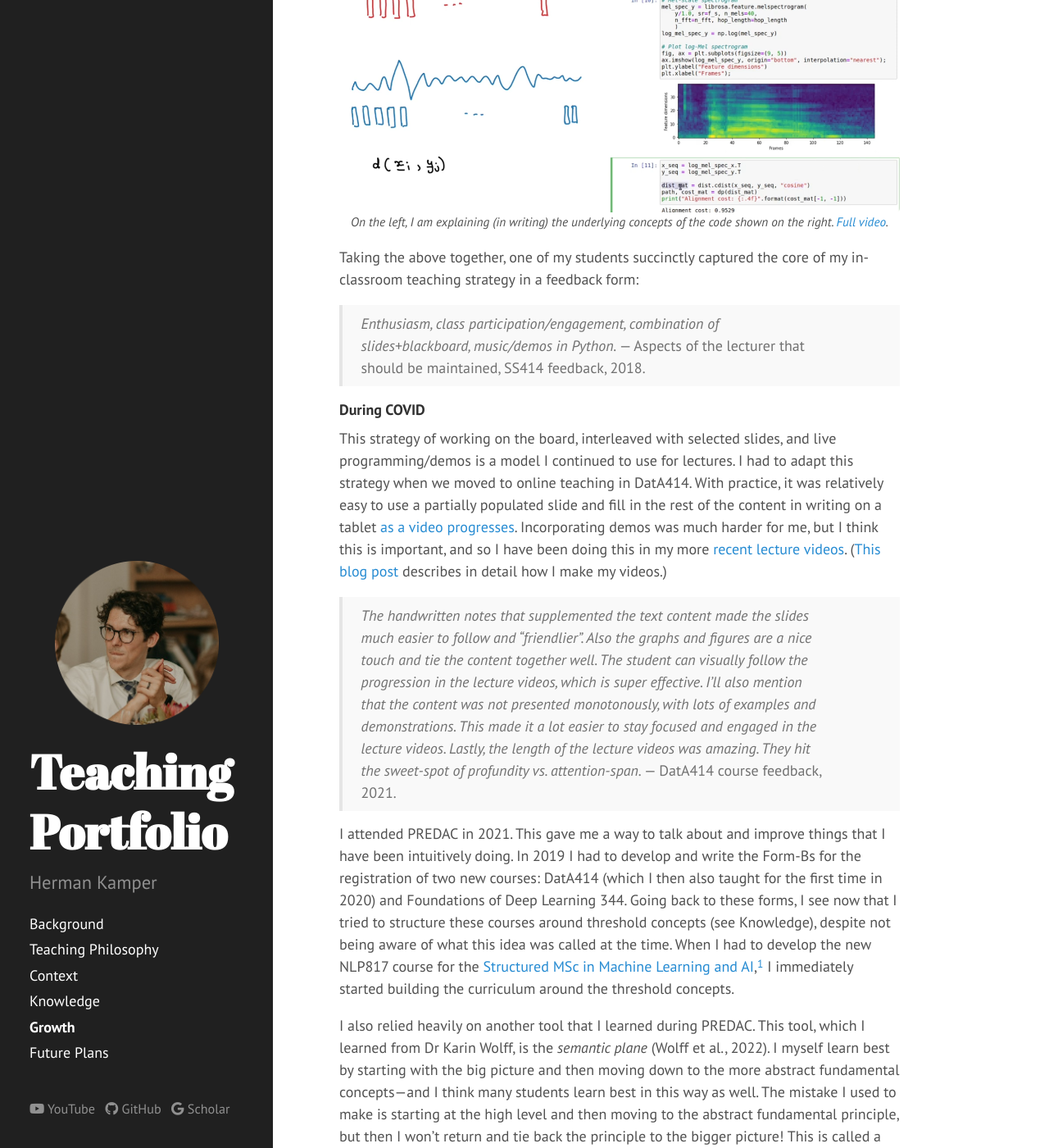
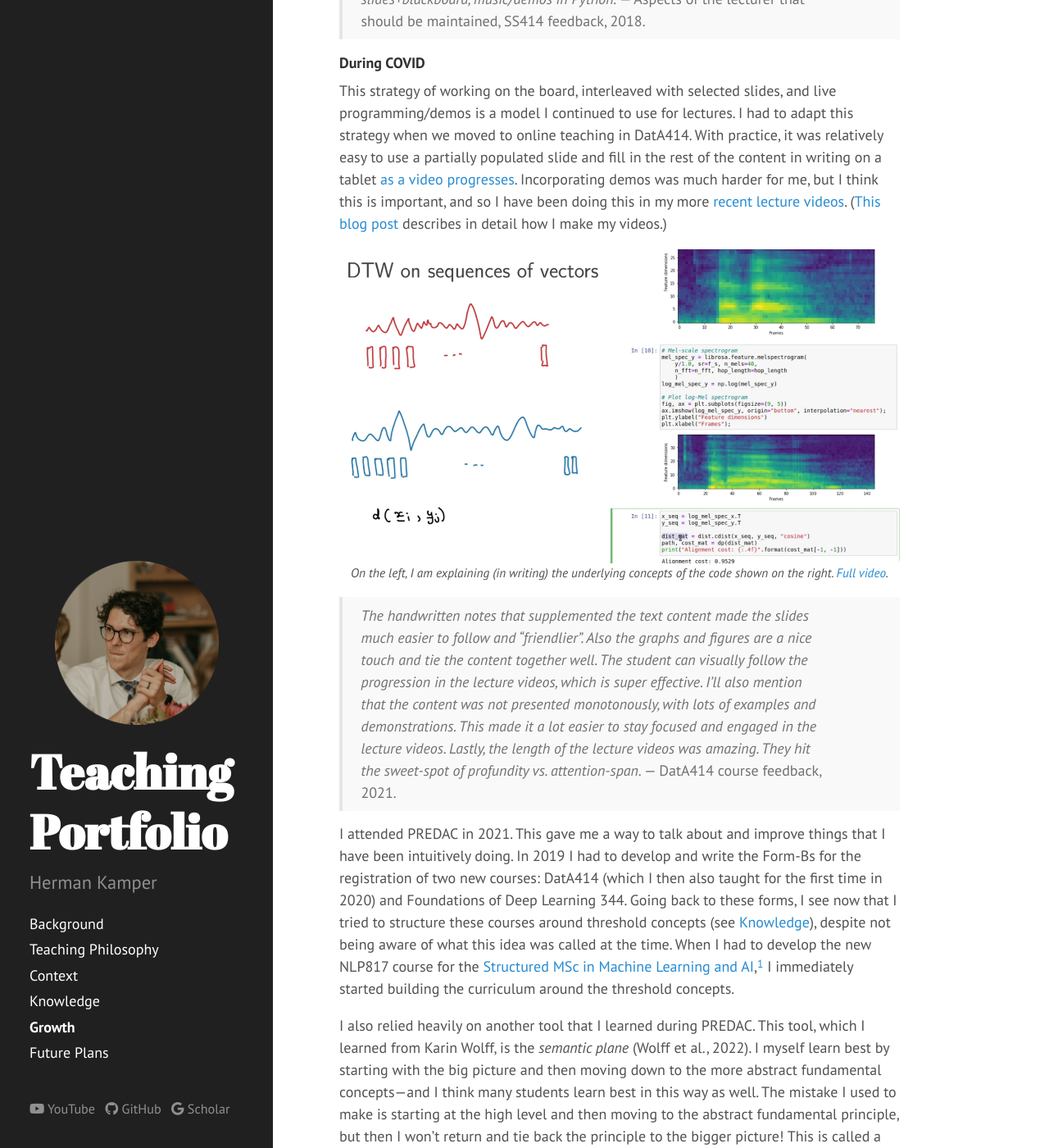
Before and after one commit to kamperh/teaching_portfolio, a Jekyll site: the page built from growth.md, in a window 1280 px wide and 1400 px high, scrolled down 1164 px. Shown: the whole window at 82% size. Built offline with Jekyll 4.4.1, drawn with Linux system fonts in a browser that asks for light colours; nearby versions of some CDN libraries; some of the changed text lies outside the part shown.

```diff
--- a/growth.md
+++ b/growth.md
@@ -17,9 +17,6 @@ During my PhD, I tutored students at the University of Edinburgh. A crucial less
 
 After my postdoc in Chicago, I returned to Stellenbosch. The first course I taught was CP143. CP143 has four lecturers and relies on a common set of slides. I realized early on that just flipping through slides is a guaranteed way of getting students to fall asleep. After watching [lectures from Stanford](https://www.youtube.com/watch?v=KkMDCCdjyW8), I decided to rather work predominantly on the blackboard. Having to write things out forces students to engage and learn actively. I still use slides, but only selectively. Slides and writing on the blackboard would be interleaved with me writing computer programs on the fly to solve example problems. This combination of technologies provides a multimodal form of learning but also forces students to look at their own handwriting afterwards and make the content their own.
 
-![]({{site.url}}/fig/dtw_video.png)
-*On the left, I am explaining (in writing) the underlying concepts of the code shown on the right. [Full video](https://youtu.be/X6phfLqN5pY?t=90).*
-
 Taking the above together, one of my students succinctly captured the core of my in-classroom teaching strategy in a feedback form:
 
 > *Enthusiasm, class participation/engagement, combination of slides+blackboard, music/demos in Python.* --- Aspects of the lecturer that should be maintained, SS414 feedback, 2018.
@@ -28,6 +25,8 @@ Taking the above together, one of my students succinctly captured the core of my
 
 This strategy of working on the board, interleaved with selected slides, and live programming/demos is a model I continued to use for lectures. I had to adapt this strategy when we moved to online teaching in DatA414. With practice, it was relatively easy to use a partially populated slide and fill in the rest of the content in writing on a tablet [as a video progresses](https://youtu.be/L5-lxSGO9bM?t=275). Incorporating demos was much harder for me, but I think this is important, and so I have been doing this in my more [recent lecture videos](https://youtu.be/PPmNYwVbcts?t=40). ([This blog post](https://www.weaklysupervised.com/2021/01/15/why-lecture-videos/) describes in detail how I make my videos.)
 
+![]({{site.url}}/fig/dtw_video.png)
+*On the left, I am explaining (in writing) the underlying concepts of the code shown on the right. [Full video](https://youtu.be/X6phfLqN5pY?t=90).*
 
 > *The handwritten notes that supplemented the text content made the slides much easier to follow and
 "friendlier". Also the graphs and figures are a nice touch and tie the content together well. The student
@@ -36,10 +35,11 @@ the content was not presented monotonously, with lots of examples and demonstrat
 lot easier to stay focused and engaged in the lecture videos. Lastly, the length of the lecture videos was
 amazing. They hit the sweet-spot of profundity vs. attention-span.* --- DatA414 course feedback, 2021.
 
-I attended PREDAC in 2021. This gave me a way to talk about and improve things that I have been intuitively doing. In 2019 I had to develop and write the Form-Bs for the registration of two new courses: DatA414 (which I then also taught for the first time in 2020) and Foundations of Deep Learning 344. Going back to these forms, I see now that I tried to structure these courses around threshold concepts (see Knowledge), despite not being aware of what this idea was called at the time. When I had to develop the new NLP817 course for the [Structured MSc in Machine Learning and AI](https://mlai.sun.ac.za/),[^1] I immediately started building the curriculum around the threshold concepts.
+I attended PREDAC in 2021. This gave me a way to talk about and improve things that I have been intuitively doing. In 2019 I had to develop and write the Form-Bs for the registration of two new courses: DatA414 (which I then also taught for the first time in 2020) and Foundations of Deep Learning 344. Going back to these forms, I see now that I tried to structure these courses around threshold concepts (see [Knowledge]({{site.url}}/knowledge/)), despite not being aware of what this idea was called at the time. When I had to develop the new NLP817 course for the [Structured MSc in Machine Learning and AI](https://mlai.sun.ac.za/),[^1] I immediately started building the curriculum around the threshold concepts.
 
-I also relied heavily on another tool that I learned during PREDAC. This tool, which I learned from Dr Karin Wolff, is the *semantic plane* (Wolff et al., 2022). I myself learn best by starting with the big picture and then moving down to the more abstract fundamental concepts---and I think many students learn best in this way as well. The mistake I used to make is starting at the high level and then moving to the abstract fundamental principle, but then I won't return and tie back the principle to the bigger picture! This is called a semantic escalator (Maton, 2013). What I am increasingly doing now is moving towards a semantic wave profile: tying the abstract back to the concrete as you proceed through a lecture. I recently redesigned the first DatA414 lecture to deliberately move over the semantic plane, as illustrated below.
+I also relied heavily on another tool that I learned during PREDAC. This tool, which I learned from Karin Wolff, is the *semantic plane* (Wolff et al., 2022). I myself learn best by starting with the big picture and then moving down to the more abstract fundamental concepts---and I think many students learn best in this way as well. The mistake I used to make is starting at the high level and then moving to the abstract fundamental principle, but then I won't return and tie back the principle to the bigger picture! This is called a semantic escalator (Maton, 2013). What I am increasingly doing now is moving towards a semantic wave profile: tying the abstract back to the concrete as you proceed through a lecture. I recently redesigned the first DatA414 lecture to deliberately move over the semantic plane, as illustrated below.
 
+![]({{site.url}}/fig/semantic_plane.png)
 *The semantic plane moves from simple to complex on the x-axis, and from concrete to abstract on the y-axis. The figure illustrates how I use the plane to navigate through a lecture on simple linear regression. I start and end in the complex-concrete quadrant, moving roughly clockwise through the quadrants, but still referring back to previous quadrants as I move around.*
 
 #### After COVID
```
Also changed, not shown: other parts of growth.md (+8 -0 lines), context.md (+1 -1 lines), future.md (+1 -1 lines), knowledge.md (+7 -7 lines), fig/semantic_plane.png (added).
